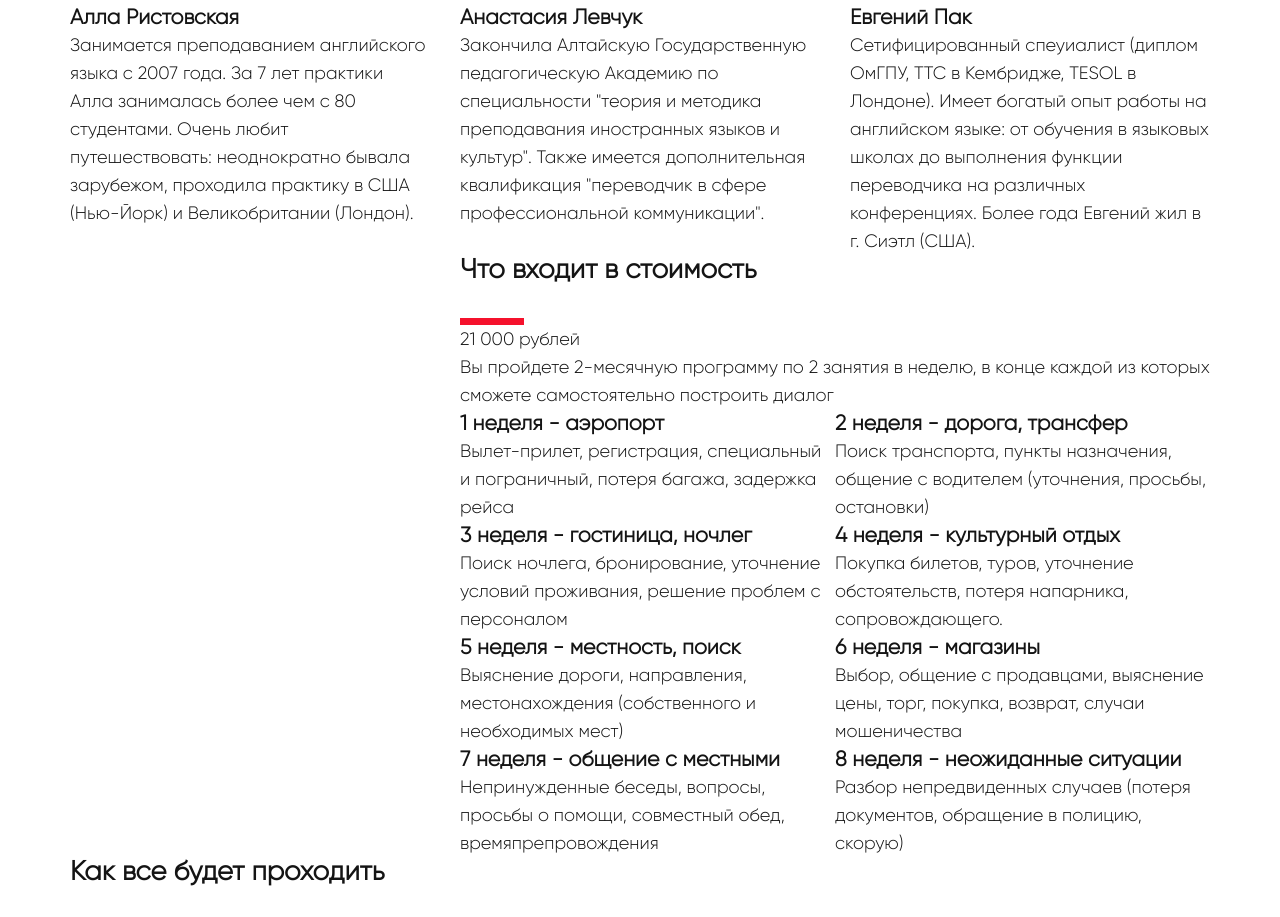
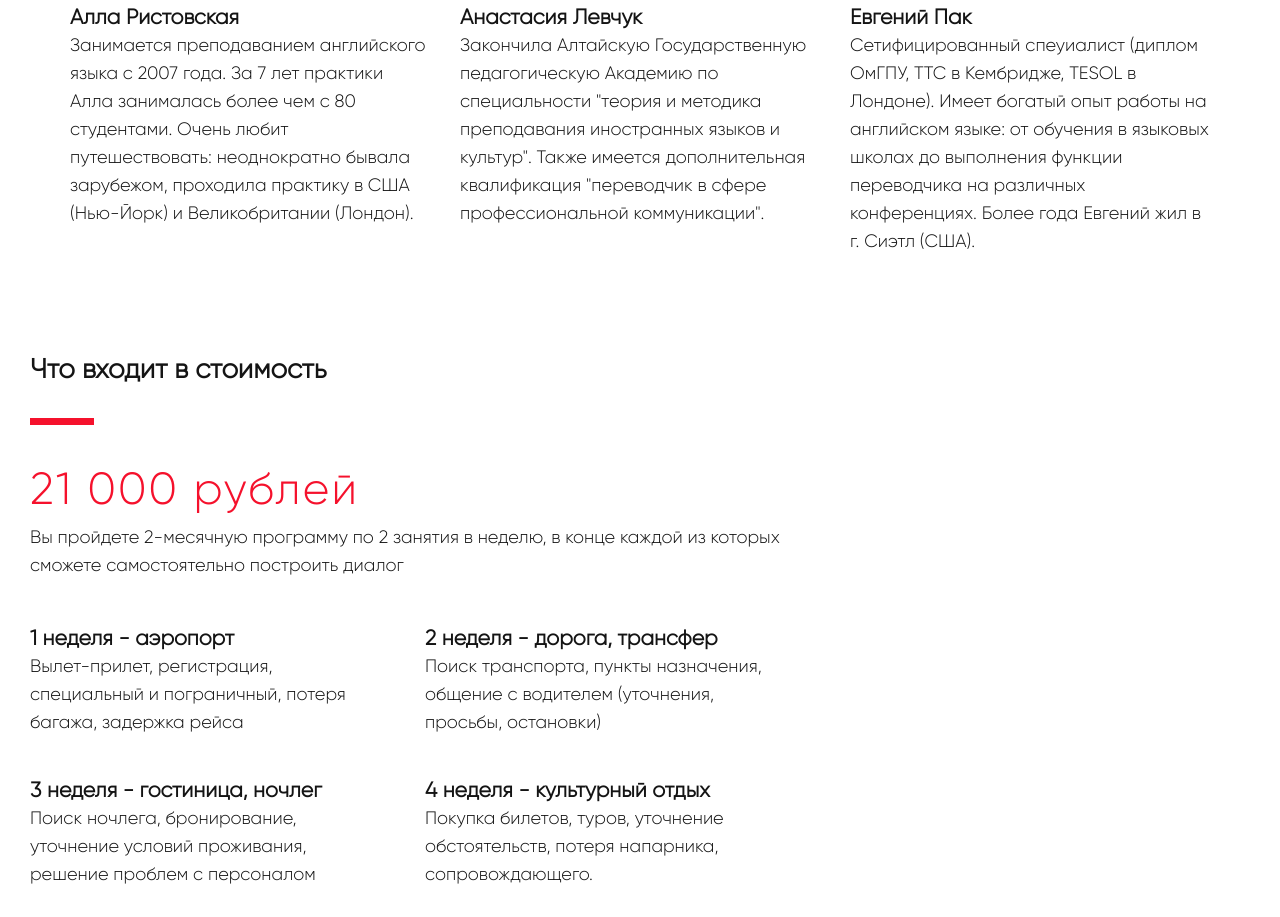
Before and after one commit to igordefo/yes-english, a website: page index.html in a window 1280 px wide. Shown: the part 3713-4630 px from the top of the page. Drawn offline with nearby package versions, Linux system fonts and the light colour scheme; files that its build step writes are made by us from their sources; files whose address does not match are found by name.

Commit message:
Add style to shedule block

```diff
--- a/sass/_shedule.scss
+++ b/sass/_shedule.scss
@@ -1,14 +1,34 @@
 .shedule {
   grid-column: 1 / 4;
-
-  justify-self: end;
+  display: flex;
+  justify-content: space-between;
+  align-items: center;
+  margin-bottom: 7.5rem;
 
   &__wrap {
+    margin-left: 3rem;
+    padding: 10rem 0;
     max-width: 75rem;
   }
 
   &__list {
     display: grid;
+    grid-row-gap: 4rem;
+    grid-column-gap: 4rem;
     grid-template-columns: 1fr 1fr;
   }
+
+  &__price {
+    display: block;
+    margin-top: 5rem;
+    margin-bottom: 2rem;
+    color: $main-color;
+    font-size: 45px;
+    font-weight: 300;
+    letter-spacing: 2.25px;
+  }
+
+  &__text {
+    margin-bottom: 4.5rem;
+  }
 }
```
